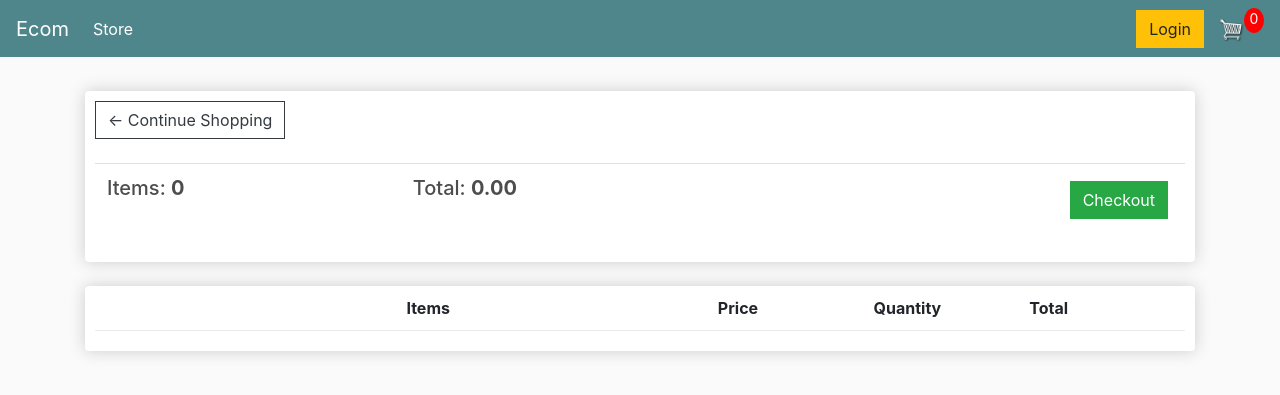
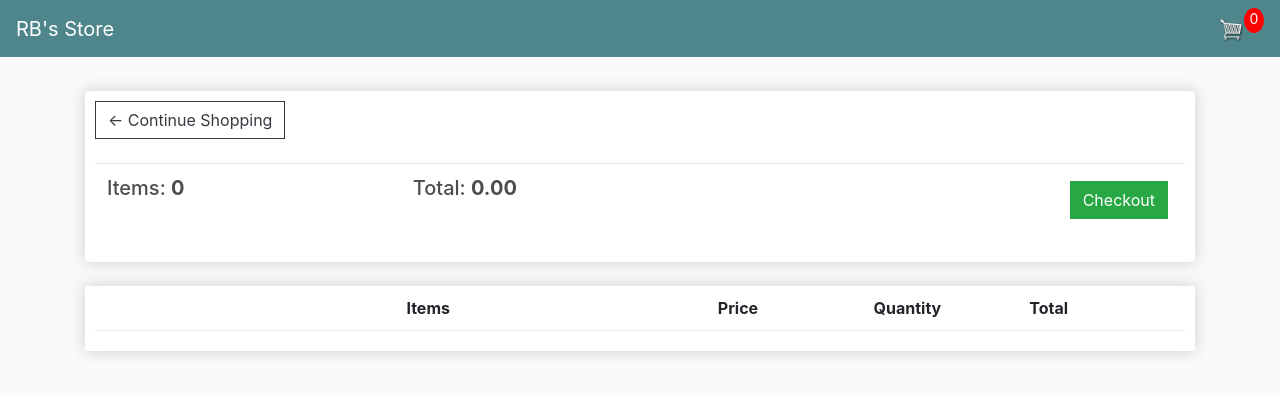
Before and after one commit to Rinku97/E-Commerce, a Django app: page /cart/ in a window 1280 px wide. Shown: the top 395 px of the page. Run offline with Django 3.2, Linux system fonts and the light colour scheme; lists and menus that the app fills with data are empty; some libraries are stand-ins or nearby versions.

Commit message:
rewrite code again

```diff
--- a/ecommerce/urls.py
+++ b/ecommerce/urls.py
@@ -17,14 +17,14 @@ from django.contrib import admin
 from django.urls import path, include
 from django.conf.urls.static import static
 from django.conf import settings
-from django.views.static import serve
-from django.conf.urls import url
+# from django.views.static import serve
+# from django.conf.urls import url
 
 urlpatterns = [
     path('admin/', admin.site.urls),
     path('', include('store.urls')),
-    url(r'^media/(?P<path>.*)$', serve,{'document_root':       settings.MEDIA_ROOT}),
-    url(r'^static/(?P<path>.*)$', serve,{'document_root': settings.STATIC_ROOT}),
+    # url(r'^media/(?P<path>.*)$', serve,{'document_root':       settings.MEDIA_ROOT}),
+    # url(r'^static/(?P<path>.*)$', serve,{'document_root': settings.STATIC_ROOT}),
 ]
 
 urlpatterns += static(settings.MEDIA_URL, document_root=settings.MEDIA_ROOT)
--- a/store/templates/store/main.html
+++ b/store/templates/store/main.html
@@ -2,7 +2,7 @@
 {% load static %}
 <html>
 <head>
-	<title>Ecom</title>
+	<title>RB's Store</title>
 
 	<meta name="viewport" content="width=device-width, initial-scale=1, maximum-scale=1, minimum-scale=1" />
 
@@ -62,7 +62,7 @@
 <body>
 
 	<nav class="navbar navbar-expand-lg navbar-dark bg-dark">
-	  <a class="navbar-brand" href="{% url 'store' %}">Ecom</a>
+	  <a class="navbar-brand" href="{% url 'store' %}">RB's Store</a>
 	  <button class="navbar-toggler" type="button" data-toggle="collapse" data-target="#navbarSupportedContent" aria-controls="navbarSupportedContent" aria-expanded="false" aria-label="Toggle navigation">
 	    <span class="navbar-toggler-icon"></span>
 	  </button>
@@ -70,12 +70,12 @@
 	  <div class="collapse navbar-collapse" id="navbarSupportedContent">
 	    <ul class="navbar-nav mr-auto">
 	      <li class="nav-item active">
-	        <a class="nav-link" href="{% url 'store' %}">Store<span class="sr-only">(current)</span></a>
+<!--	        <a class="nav-link" href="{% url 'store' %}">Store<span class="sr-only">(current)</span></a>-->
 	      </li>
 	    </ul>
 
           <div class="form-inline my-2 my-lg-0">
-	     	<a href="#"class="btn btn-warning">Login</a>
+<!--	     	<a href="#"class="btn btn-warning">Login</a>-->
 
 	     	<a href="{% url 'cart' %}">
 	    		<img  id="cart-icon" src="{% static 'images/cart.png' %}">
```
Also changed, not shown: ecommerce/settings.py (+3 -4 lines), 1 other file.
